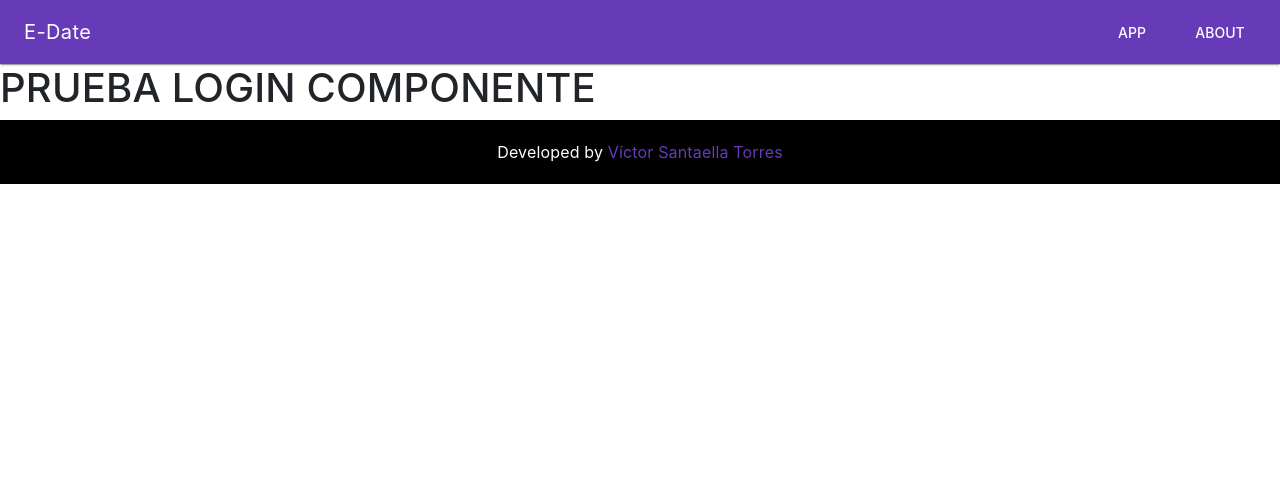
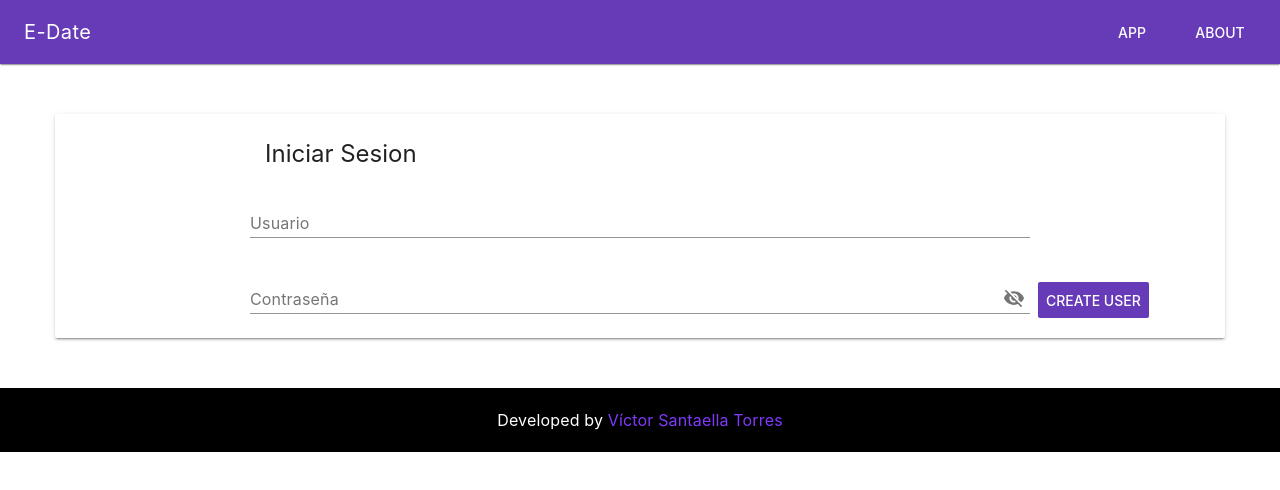
Before and after one commit to victorst79/e-date-CRM, a Vue app in the folder App/: page /#/ in a window 1280 px wide. Shown: the top 490 px of the page. Built offline with nearby package versions, Linux system fonts and the light colour scheme.

Commit message:
login 90%

```diff
--- a/App/src/App.vue
+++ b/App/src/App.vue
@@ -22,9 +22,15 @@
 </template>
 
 <style lang="scss" scope>
-	div#nav{
-		background-color:#673ab7;
-	}
+	@import "~vue-material/dist/theme/engine";
+	$primary: #7f39fb;
+	$secundary: #673ab7;
+	@include md-register-theme("default", (
+		primary: $primary,
+		accent: $secundary
+	));
+
+	@import "~vue-material/dist/theme/all";
 
 	#nav h3{
 		color: white;
@@ -42,7 +48,7 @@
 
 	.footer{
 		text-align: center;
-		background-color: black;
+		background-color: black !important;
 		width: 100vw;
 
 		span{
--- a/App/src/components/Login.vue
+++ b/App/src/components/Login.vue
@@ -1,10 +1,23 @@
 <template>
-  <section>
-    <h1>PRUEBA LOGIN COMPONENTE</h1>
-    <div id="login-form">
+  <div class="form-login container">
+     <md-card class="row">
+      <md-card-header class="offset-2 col-8">
+        <div class="md-title">Iniciar Sesion</div>
+      </md-card-header>
+      <md-field md-clearable class="offset-md-2 col-md-8 offset-1 col-10">
+        <label>Usuario</label>
+        <md-input v-model="initial"></md-input>
+      </md-field>
 
-    </div>
-  </section>
+      <md-field class="offset-md-2 col-md-8 offset-1 col-10">
+        <label>Contraseña</label>
+        <md-input v-model="password" type="password"></md-input>
+      </md-field>
+      <md-card-actions class="">
+        <md-button class="boton-login">Create user</md-button>
+      </md-card-actions>
+     </md-card>
+  </div>
 </template>
 
 <script>
@@ -13,6 +26,19 @@ export default {
 }
 </script>
 
+<style lang="scss" scoped>
+  .md-progress-bar {
+    position: absolute;
+    top: 0;
+    right: 0;
+    left: 0;
+  }
 
-<style scoped>
+  .form-login{
+    padding: 50px 0px;
+  }
+
+  .boton-login{
+    background-color: #673ab7 ;
+  }
 </style>
--- a/App/src/main.js
+++ b/App/src/main.js
@@ -7,7 +7,11 @@ import 'vue-material/dist/vue-material.min.css'
 import "bootstrap/dist/css/bootstrap.min.css"
 import "bootstrap-vue/dist/bootstrap-vue.css"
 
+// MATERIAL THEME
+import 'vue-material/dist/vue-material.min.css'
+// import 'vue-material/dist/theme/default.css'
 Vue.use(VueMaterial);
+
 // Vue.use(firestorePlugin)
 Vue.config.productionTip = false
 
```
